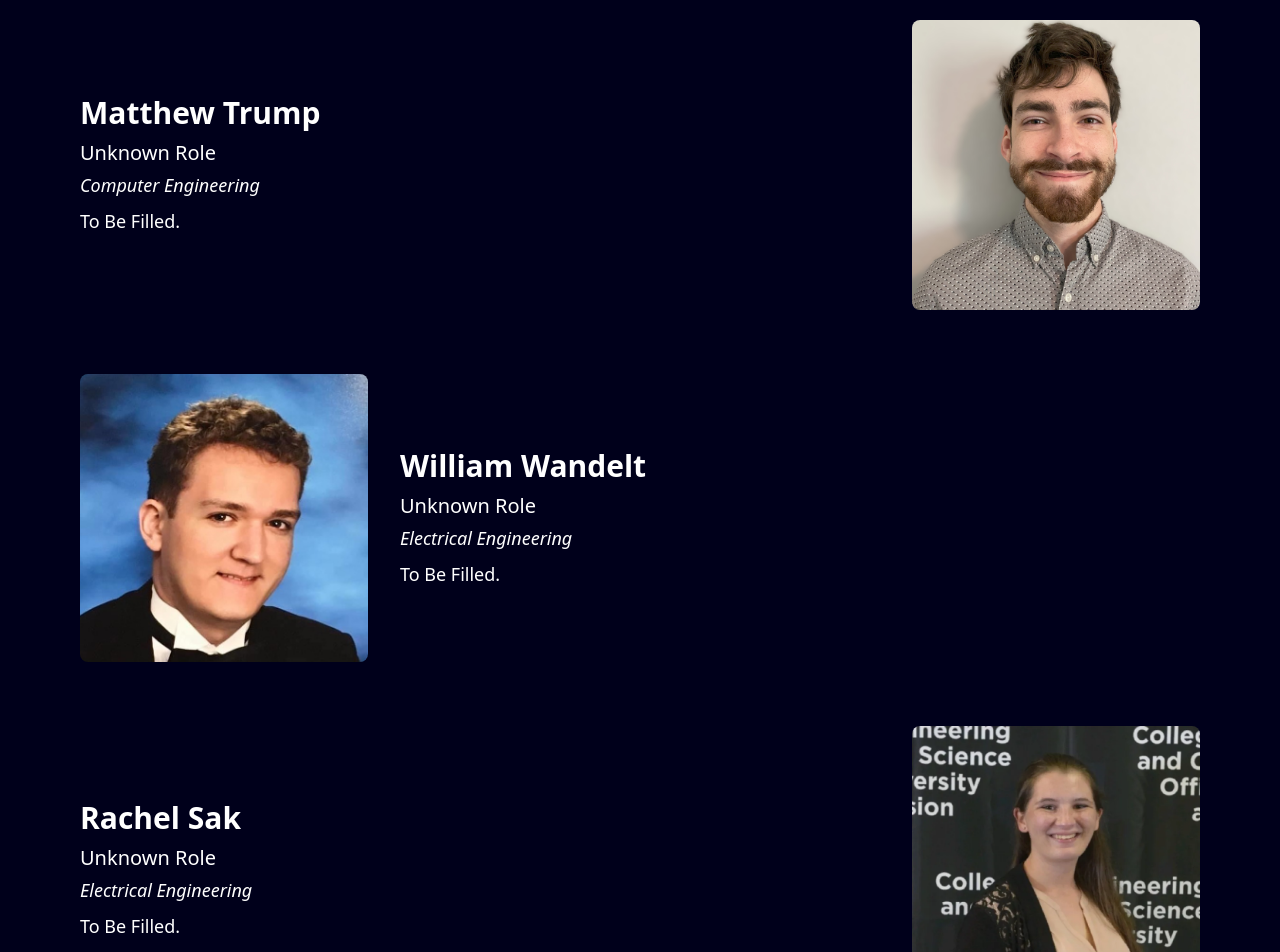
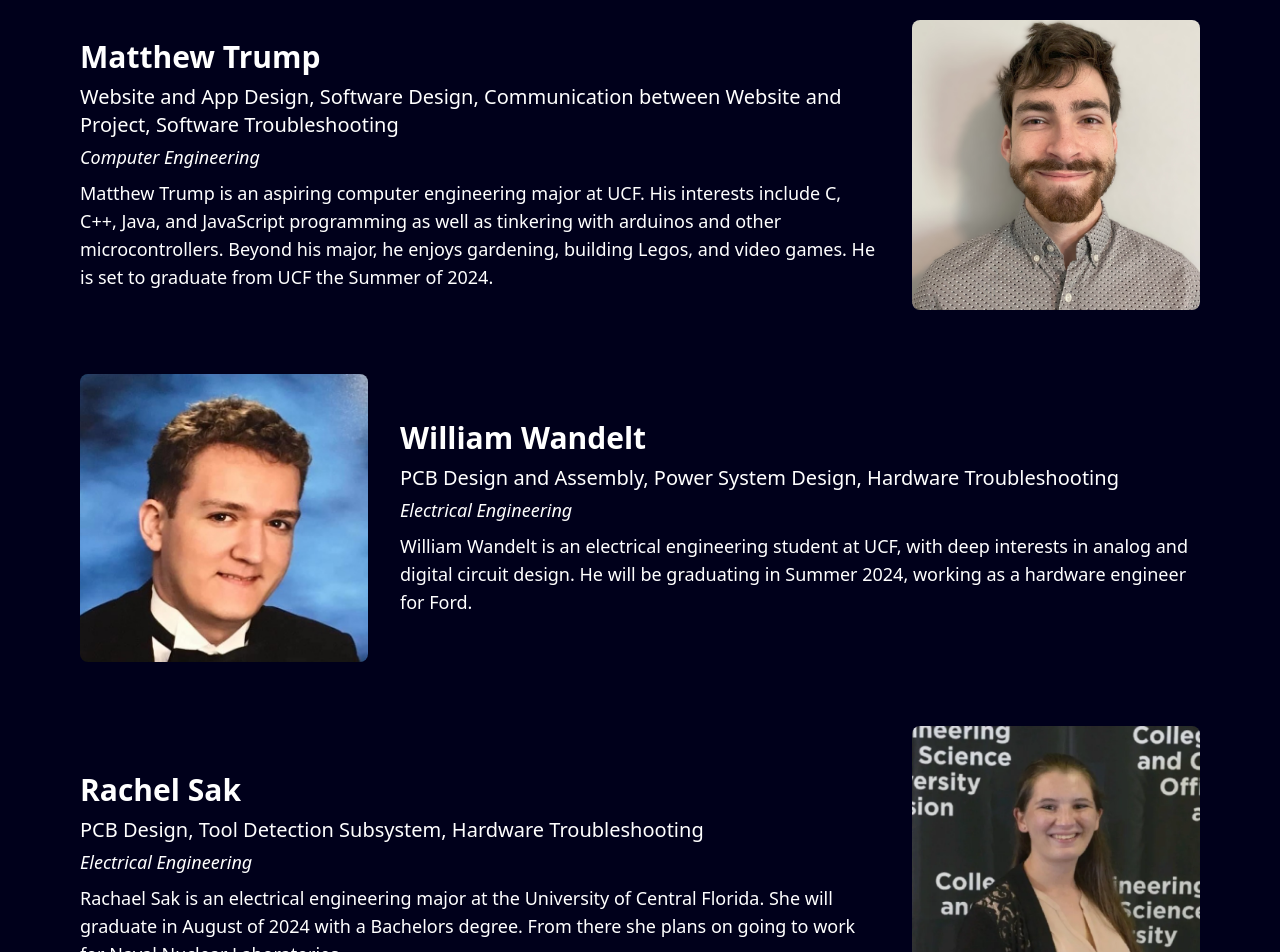
Before and after one commit to Trump7/Wrench-Monkey, a React (Vite) app in the folder webapp/wrench-monkey/: page /About in a window 1280 px wide. Shown: the part 140-1092 px from the top of the page. Built offline with nearby package versions, Linux system fonts and the light colour scheme; no server answers.

Commit message:
Added pictures and description

```diff
--- a/webapp/wrench-monkey/src/Pages/About.jsx
+++ b/webapp/wrench-monkey/src/Pages/About.jsx
@@ -3,30 +3,30 @@ import React from 'react';
 const teamMembers = [
     {
         name: 'Matthew Trump',
-        role: 'Unknown Role',
+        role: 'Website and App Design, Software Design, Communication between Website and Project, Software Troubleshooting',
         degree: 'Computer Engineering',
-        description: 'To Be Filled.',
+        description: 'Matthew Trump is an aspiring computer engineering major at UCF. His interests include C, C++, Java, and JavaScript programming as well as tinkering with arduinos and other microcontrollers. Beyond his major, he enjoys gardening, building Legos, and video games. He is set to graduate from UCF the Summer of 2024.',
         image: '../../src/assets/matt-t.jpg'
     },
     {
         name: 'William Wandelt',
-        role: 'Unknown Role',
+        role: 'PCB Design and Assembly, Power System Design, Hardware Troubleshooting',
         degree: 'Electrical Engineering',
-        description: 'To Be Filled.',
+        description: 'William Wandelt is an electrical engineering student at UCF, with deep interests in analog and digital circuit design. He will be graduating in Summer 2024, working as a hardware engineer for Ford.',
         image: '../../src/assets/will-w.png'
     },
     {
         name: 'Rachel Sak',
-        role: 'Unknown Role',
+        role: 'PCB Design, Tool Detection Subsystem, Hardware Troubleshooting',
         degree: 'Electrical Engineering',
-        description: 'To Be Filled.',
+        description: 'Rachael Sak is an electrical engineering major at the University of Central Florida. She will graduate in August of 2024 with a Bachelors degree. From there she plans on going to work for Naval Nuclear Laboratories.',
         image: '../../src/assets/rach-s.png'
     },
     {
         name: 'Matthew Crespo',
-        role: 'Unknown Role',
+        role: 'PCB Design, Motor Controls, Line Following Functionality, Hardware Troubleshooting',
         degree: 'Electrical Engineering',
-        description: 'To Be Filled.',
+        description: 'Matthew Crespo is an electrical engineering major at the University of Central Florida (UCF). He has great interest in areas such as controls, artificial intelligence, signal processing, and most math/physics related topics. He will be graduating from UCF the Summer of 2024 and will continue to attend UCF for his PhD in Electrical Engineering.',
         image: '../../src/assets/matt-c.png'
     },
 ];
--- a/webapp/wrench-monkey/src/Pages/Home.jsx
+++ b/webapp/wrench-monkey/src/Pages/Home.jsx
@@ -1,6 +1,6 @@
 import React from 'react';
 import Button from '../components/Button';
-import robot from '../../src/assets/logo.jpg';
+import robot from '../../src/assets/roboto.png';
 
 const Home = () => {
     return (
@@ -15,11 +15,12 @@ const Home = () => {
 
                     {/* Right Column: Title and Description */}
                     <div className="md:w-1/2 p-4">
-                        <h1 className="text-5xl font-bold mb-4 font-custom">Senior Design UCF</h1>
+                        <h1 className="text-5xl font-bold mb-4 font-custom">UCF Senior Design</h1>
                         <p className="text-lg font-custom">
-                            This is a description of our project. Here we can explain the purpose, features, and other
-                            details about the robot and the project. Make sure to provide enough information to engage
-                            your audience and give them a clear understanding of what your project is about.
+                        For decades, robotics have transformed industries by automating tasks and enhancing efficiency.
+                        Our project aims to improve tool management in the shared workspaces by creating a smart toolbox called the Wrench Monkey.
+                        It has two main functions, tool transportation and identification. Through this website, the toolbox can be called
+                        to individual work stations, as well as identify the requested tool to make tool selection and return efficient.
                         </p>
                     </div>
                 </div>
```
Also changed, not shown: 1 other file (tests, documents, lock files or other folders).
